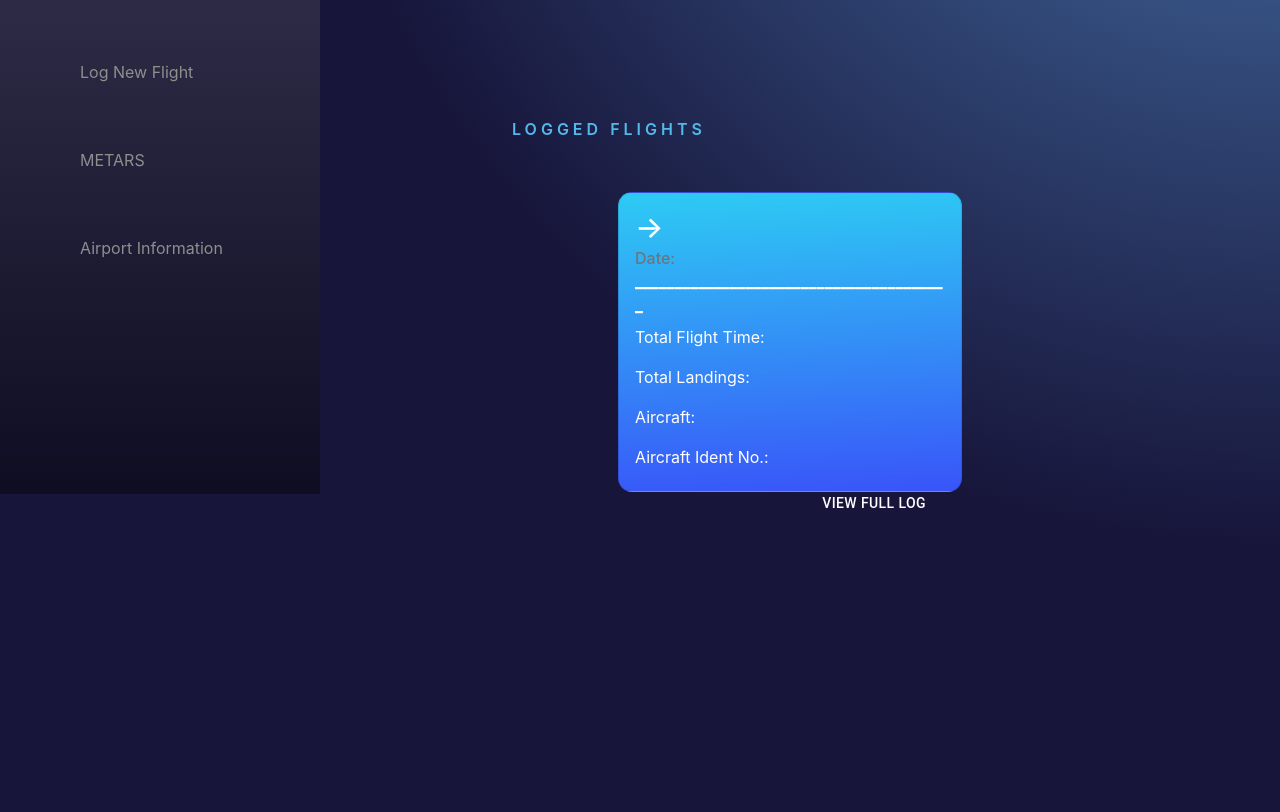
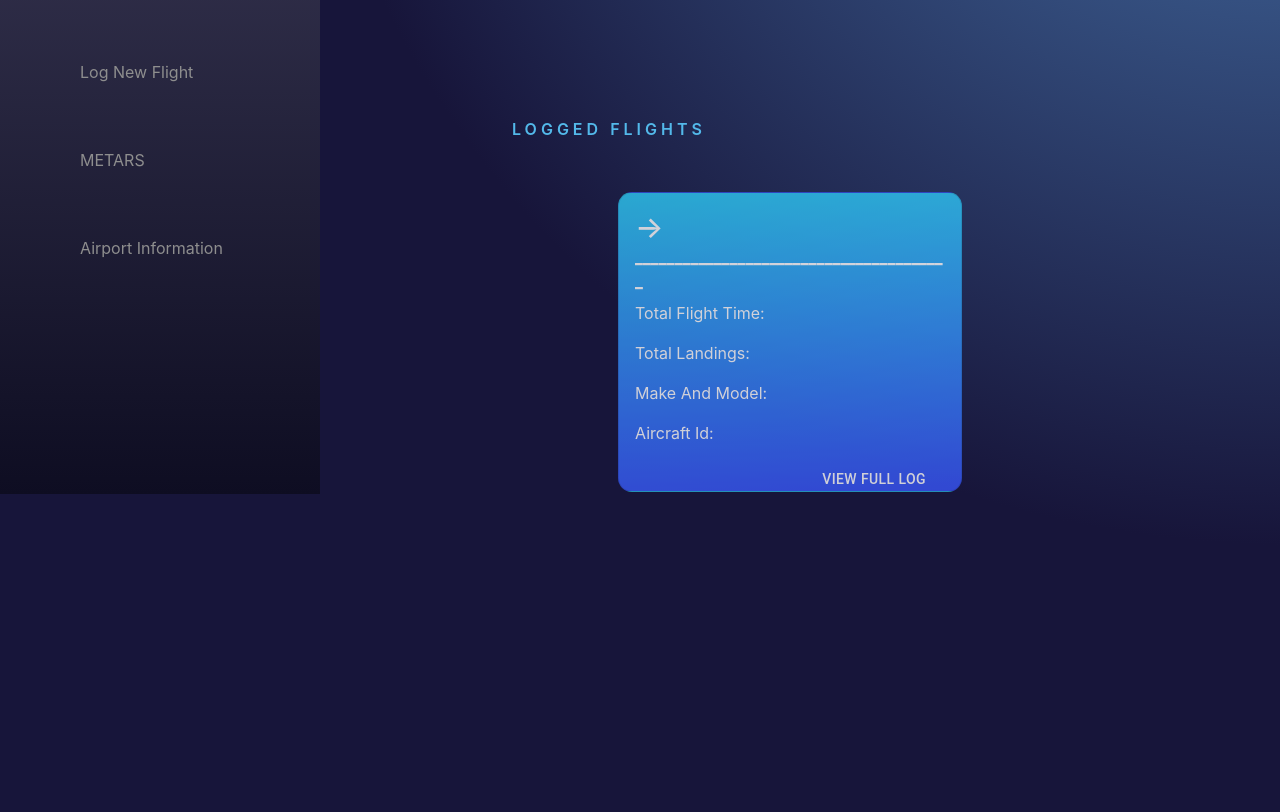
Before and after one commit to LukeZvada/PilotLogClient-Capstone, a React app: page /dashboard in a window 1280 px wide. Shown: the part 306-1118 px from the top of the page. Built offline with nearby package versions, Linux system fonts and the light colour scheme; no server answers; sample sign-in values are in the browser's storage.

Commit message:
changed opacity for cards and updated info displayed on cards to match design

```diff
--- a/src/components/Dashboard/FlightLogDashboard.css
+++ b/src/components/Dashboard/FlightLogDashboard.css
@@ -45,9 +45,9 @@
     font-size: 30px;
 }
 
-/* .log-date {
-    border-bottom: 3px solid white;
-} */
+.log-date {
+    color: rgb(255, 255, 255) !important;
+}
 
 .card {
     width: 344px !important;
@@ -58,6 +58,7 @@
     background: linear-gradient(177.23deg, #2CDBF3 -13.49%, #3A49F9 109.75%);
     border-radius: 14px;
     color: white;
+    opacity: .8;
 }
 
 .card-body {
@@ -78,6 +79,7 @@
     width: 50%;
     letter-spacing: 4px;
     font-weight: 600;
+
 }
 
 .statistics-card {
@@ -89,6 +91,7 @@
     align-content: center;
     padding-top: 7rem;
     margin-left: 20rem;
+    opacity: .9;
     /* height: 4rem; */
 }
 
--- a/src/components/Dashboard/FlightLogList.js
+++ b/src/components/Dashboard/FlightLogList.js
@@ -27,12 +27,12 @@ export const FlightLogList = (props) => {
                         <div className="card" style={{width: "20rem"}}>
                             <div className="card-body">
                                 <h5 className="card-title">{flight.to} &rarr; {flight.fromAirport}</h5>
-                                <h6 className="card-subtitle mb-2 text-muted log-date">Date: {flight.date}</h6>
+                                <h6 className="card-subtitle mb-2 text-muted log-date">{flight.date}</h6>
                                 <div className="divider">________________________________________</div>
                                 <p>Total Flight Time: {flight.total_flight_time}</p>
                                 <p>Total Landings: {flight.landingsDay}</p>
-                                <p>Aircraft: {flight.make_and_model}</p>
-                                <p>Aircraft Ident No.: {flight.aircraftId}</p>
+                                <p>Make And Model: {flight.make_and_model}</p>
+                                <p>Aircraft Id: {flight.aircraftId}</p>
                                 <Button className="flightsDetailsButton"
                                         onClick={() => {
                                                 props.history.push(`/flightdetails/${flight.id}`)
```
